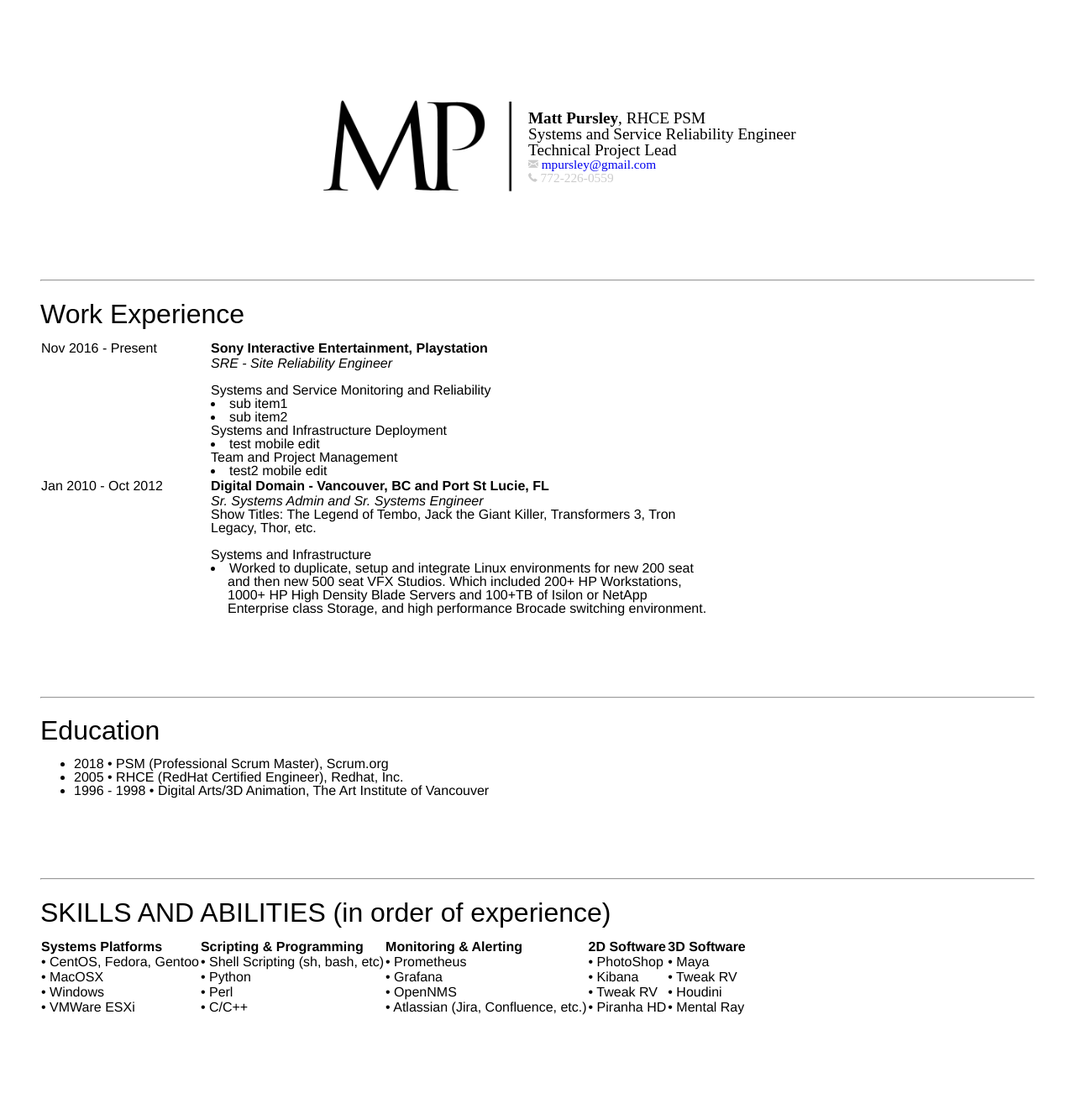
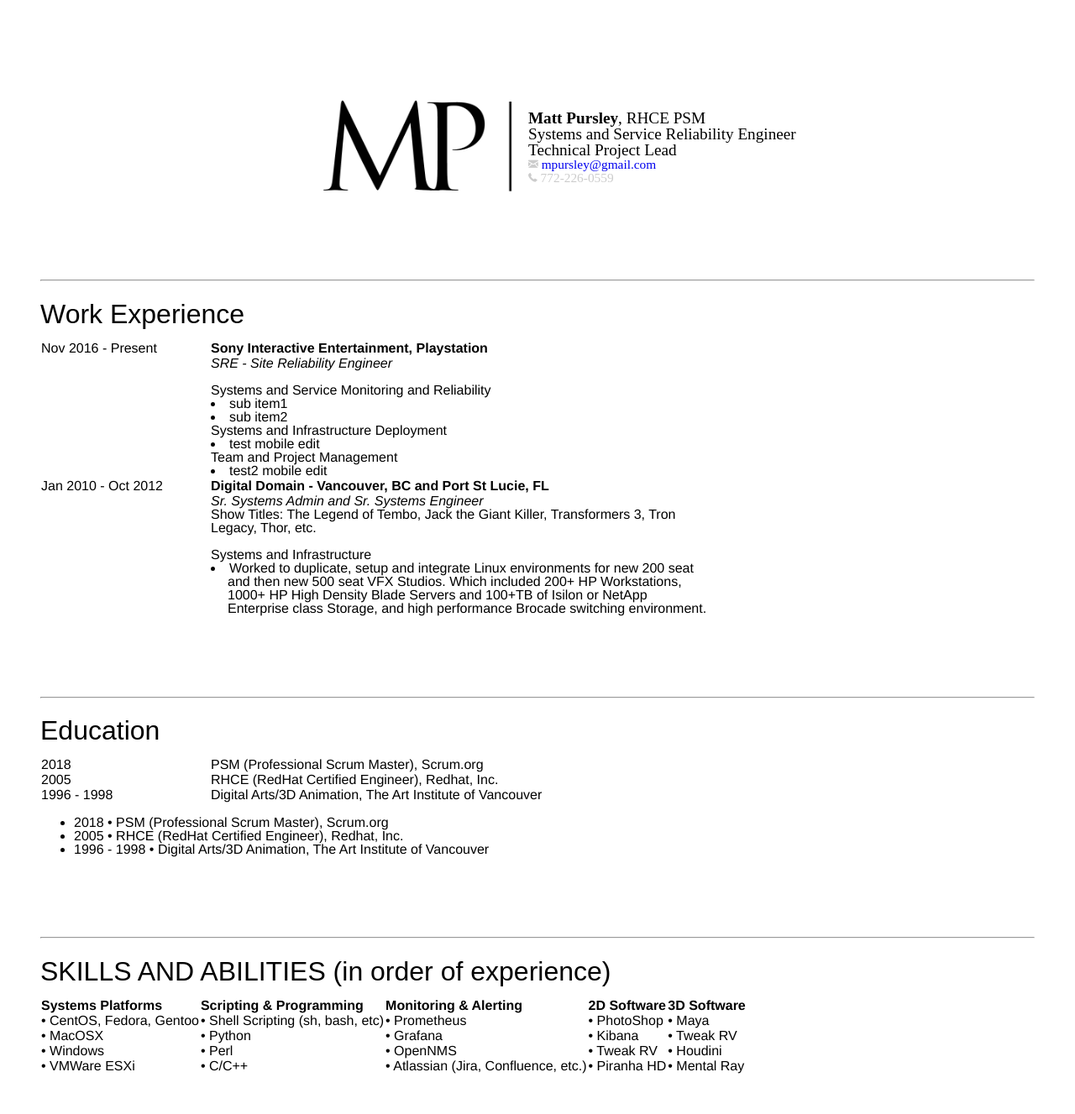
Before and after one commit to mpursley/mpursley.github.io, a Jekyll site: the page built from index_resume_short.md, in a window 1280 px wide. Shown: the whole page at 84% size. Built offline with Jekyll 4.4.1, drawn with Linux system fonts in a browser that asks for light colours; before the commit the page ends 1257 px from its top, so only the background shows below that.

Commit message:
Update index_resume_short.md

```diff
--- a/index_resume_short.md
+++ b/index_resume_short.md
@@ -80,6 +80,32 @@
 <hr>
 
 ## Education
+<table width="800">
+  <tr>
+    <td width="200">
+      2018
+    </td>
+    <td>
+      PSM (Professional Scrum Master), Scrum.org
+    </td>
+  </tr>
+  <tr>
+    <td>
+      2005
+    </td>
+    <td>
+      RHCE (RedHat Certified Engineer), Redhat, Inc.
+    </td>
+  </tr>
+  <tr>
+    <td>
+      1996 - 1998
+    </td>
+    <td>
+      Digital Arts/3D Animation, The Art Institute of Vancouver
+    </td>
+  </tr>
+</table>
 
 * 2018 • PSM (Professional Scrum Master), Scrum.org
 * 2005 • RHCE (RedHat Certified Engineer), Redhat, Inc.
```
